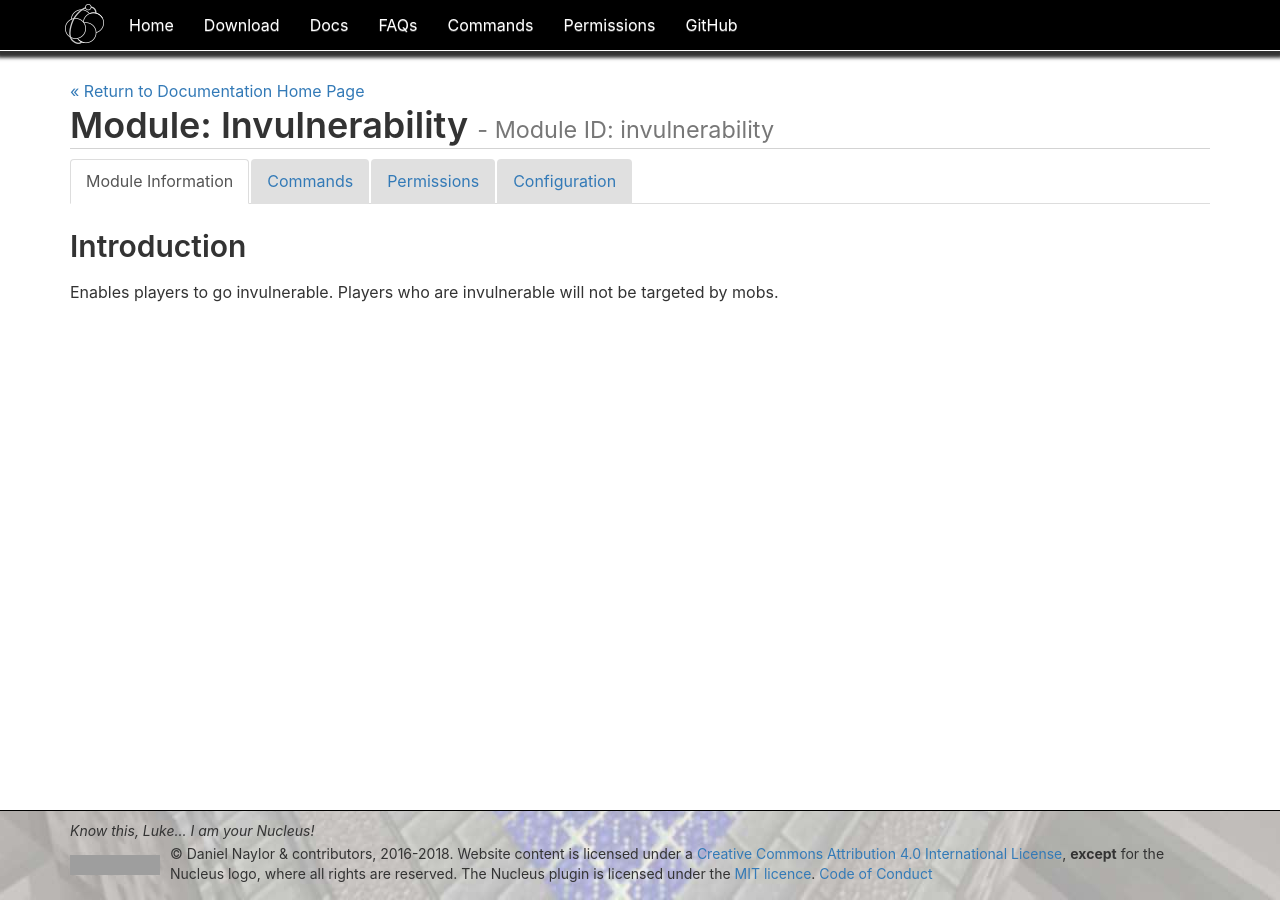
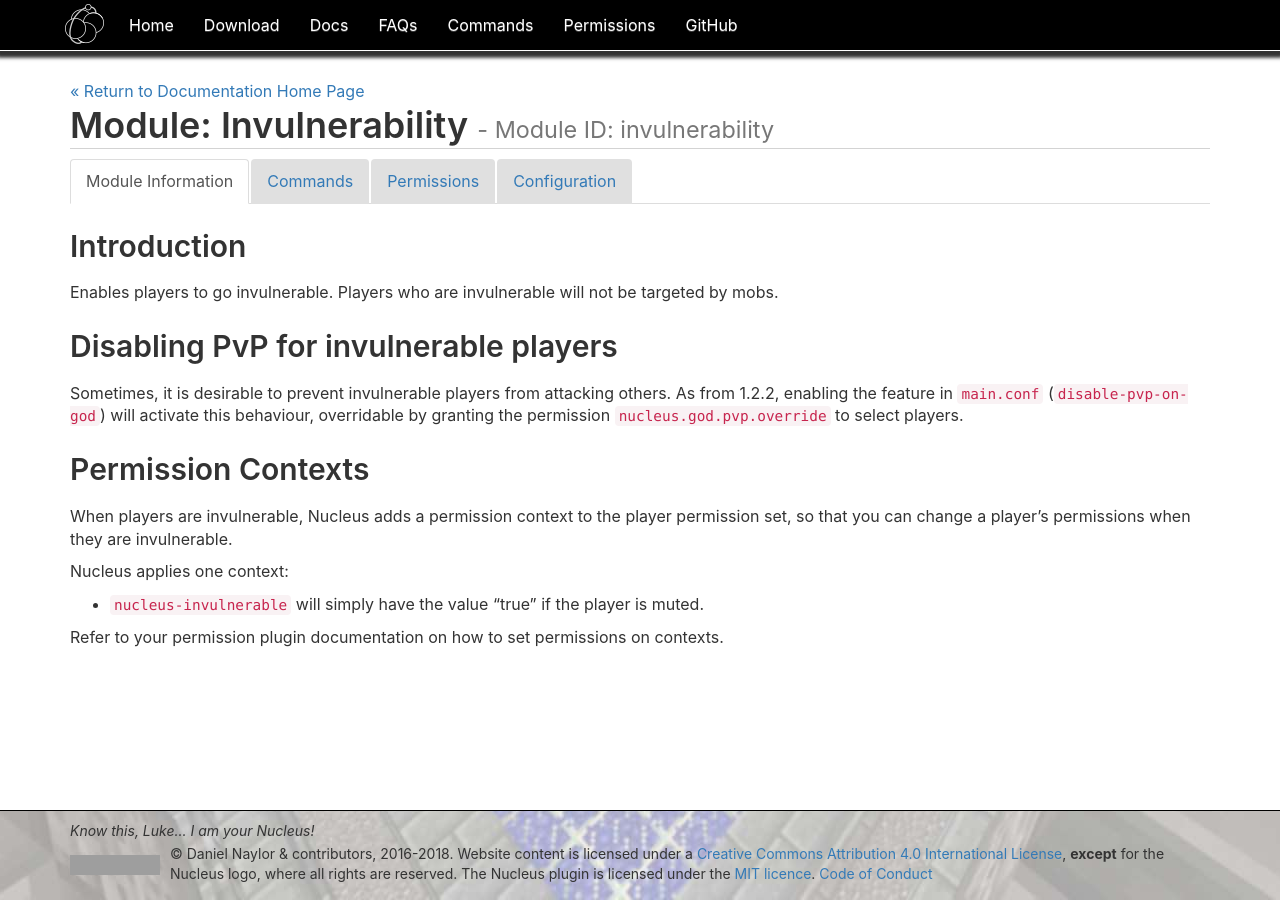
Before and after one commit to NucleusPowered/site-v1, a Jekyll site: the page built from docs/modules/invulnerability.md, in a window 1280 px wide. Built offline with Jekyll 4.4.1, drawn with Linux system fonts in a browser that asks for light colours; comment, search, counter and statistics services are not loaded; grey boxes are pictures that could not be loaded.

Commit message:
Add note on invulnerability.

```diff
--- a/docs/modules/invulnerability.md
+++ b/docs/modules/invulnerability.md
@@ -9,3 +9,19 @@
 ## Introduction
 
 Enables players to go invulnerable. Players who are invulnerable will not be targeted by mobs.
+
+## Disabling PvP for invulnerable players
+
+Sometimes, it is desirable to prevent invulnerable players from attacking others. As from 1.2.2, enabling the feature in `main.conf` (`disable-pvp-on-god`)
+will activate this behaviour, overridable by granting the permission `nucleus.god.pvp.override` to select players.
+
+## Permission Contexts
+
+When players are invulnerable, Nucleus adds a permission context to the player permission set, so that you can change a player's
+permissions when they are invulnerable.
+
+Nucleus applies one context:
+
+* `nucleus-invulnerable` will simply have the value "true" if the player is muted.
+
+Refer to your permission plugin documentation on how to set permissions on contexts.
```
